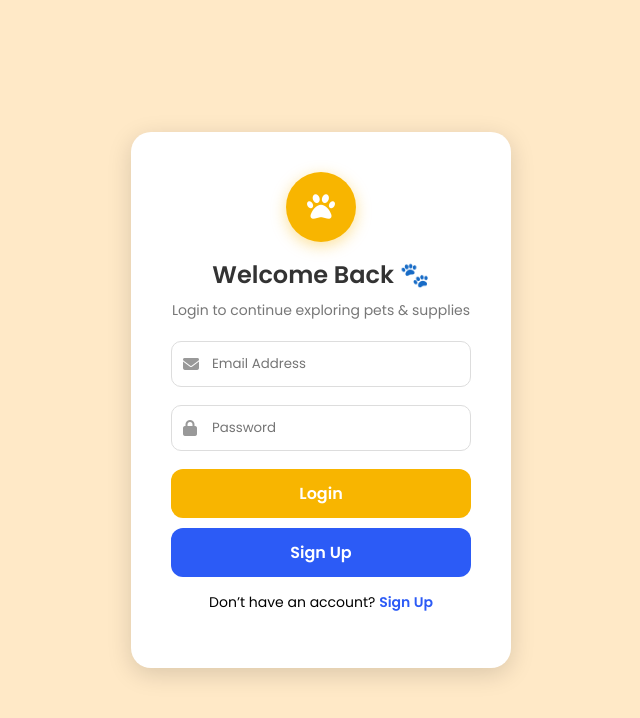
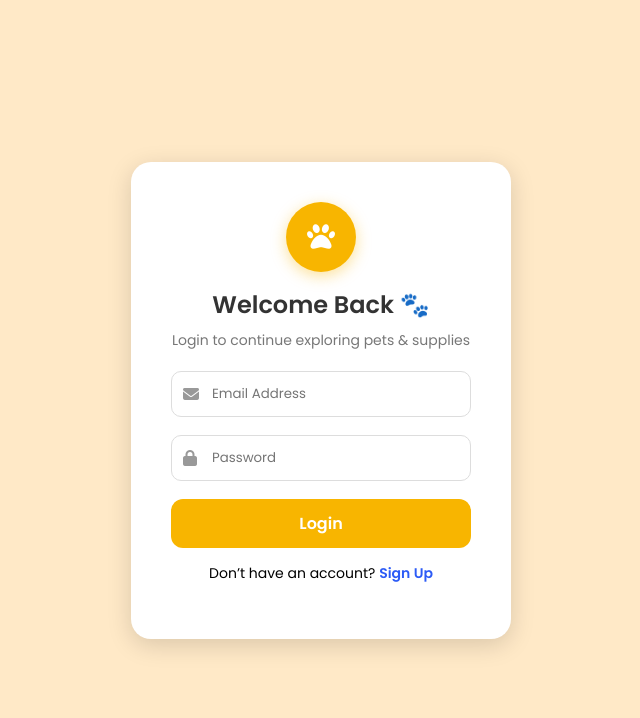
Before and after one commit to AKHI1903/PetWorld, a plain HTML site: page login.html in a window 1280 px wide. Shown: the whole page, without its empty margins (319-959 px from the left). Drawn offline with nearby package versions, Linux system fonts and the light colour scheme.

Commit message:
Update login.html

```diff
--- a/login.html
+++ b/login.html
@@ -44,7 +44,7 @@
           <input type="password" id="password" placeholder="Password" required>
         </div>
         <button type="submit" class="btn" id="loginBtn">Login</button>
-        <button type="button" class="btn" style="margin-top:10px;background:#2c5bf6;" id="signupBtn">Sign Up</button>
+
       </form>
       <p class="signup-text">Don’t have an account? <a href="#" id="signupLink">Sign Up</a></p>
       <p id="message"></p>
```
